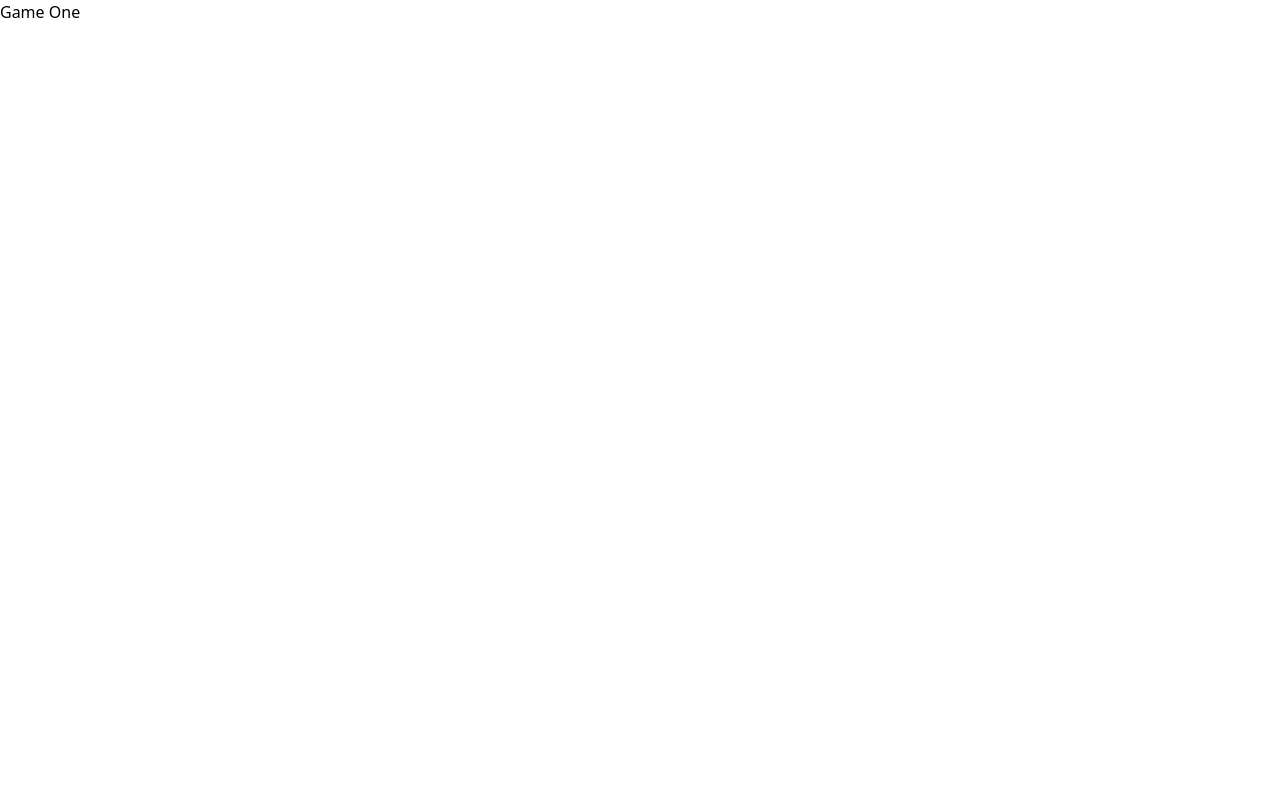
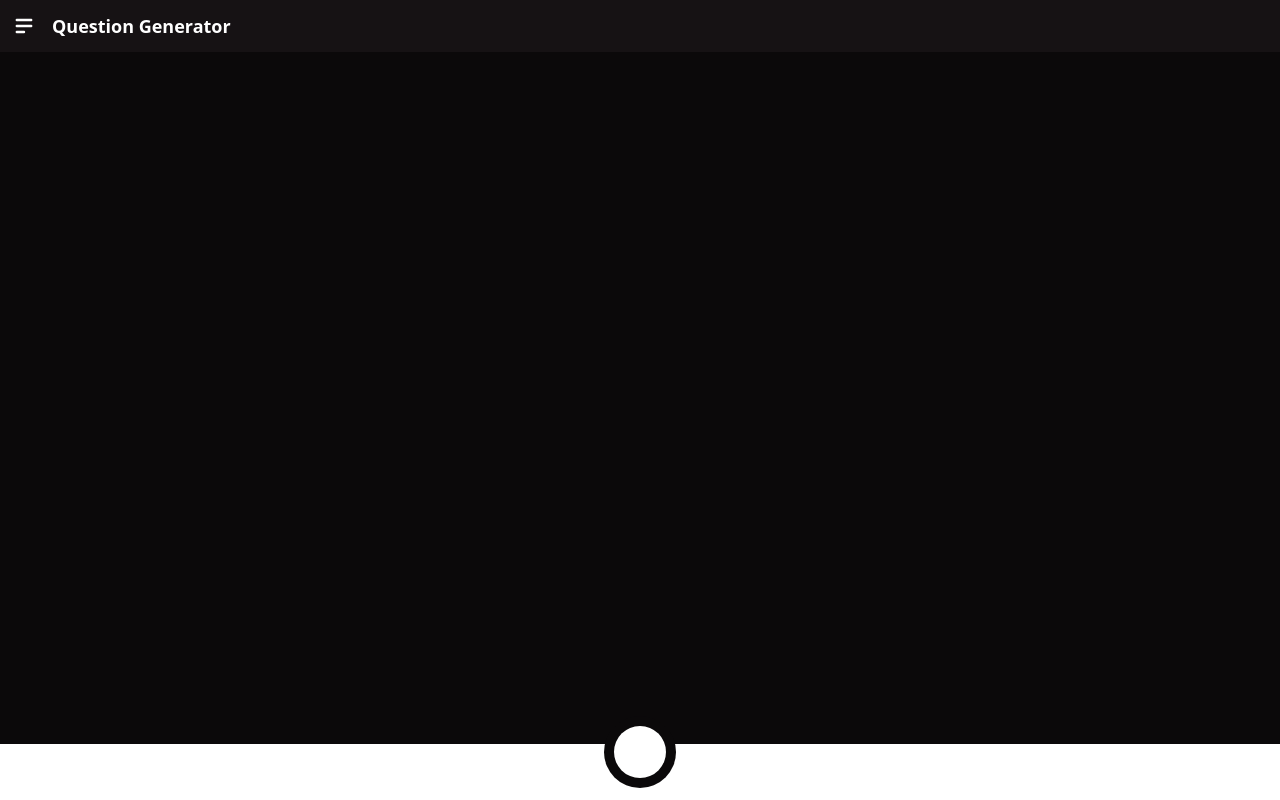
Before and after one commit to raviswamiii/TaleTalk, a React (Vite) app in the folder Frontend/: page /gameOne in a window 1280 px wide. Built offline with nearby package versions, Linux system fonts and the light colour scheme.

Commit message:
gameOneCreated

```diff
--- a/Frontend/src/games/GameOne.jsx
+++ b/Frontend/src/games/GameOne.jsx
@@ -1,7 +1,59 @@
-import React from 'react'
+import React, { useState } from "react";
+import { HiMenuAlt2 } from "react-icons/hi";
 
 export const GameOne = () => {
+  const newQuestions = [
+    { question: "What is the capital of France?" },
+    { question: "Who wrote 'Romeo and Juliet'?" },
+    {
+      question:
+        "Who wrote 'Romeo and Julietglkjgkjkjgjgkjsdjglsjfgjdfskjglsjglsjfgjsjgljgl'?",
+    },
+    { question: "What is the largest planet in our solar system?" },
+  ];
+  const [questions, setQuestions] = useState([]);
+  const [currentIndex, setCurrentIndex] = useState(0);
+
+  const generateQuestions = () => {
+    if (currentIndex >= newQuestions.length) return;
+    setQuestions((prev) => [newQuestions[currentIndex], ...prev]);
+    setCurrentIndex((prev) => prev + 1);
+  };
+
   return (
-    <div>Game One</div>
-  )
-}
+    <div className="relative h-screen bg-[#0B090A] flex flex-col">
+      <div className="flex gap-4 items-center bg-[#161214] text-white px-3 py-3">
+        <HiMenuAlt2 className="text-2xl" />
+        <h1 className="font-semibold text-lg">Question Generator</h1>
+      </div>
+
+      <div className="h-screen p-6 overflow-y-scroll">
+        {questions.length > 0
+          ? questions.map((question, index) => {
+              const isLatest = index === 0;
+              return (
+                <div
+                  key={index}
+                  className={`rounded-xl mb-4 flex justify-center items-center overflow-hidden p-5 ${isLatest ? "bg-blue-900" : "bg-red-900"}`}
+                >
+                  <p className="text-white font-semibold text-center w-full wrap-break-word">
+                    {question.question}
+                  </p>
+                </div>
+              );
+            })
+          : ""}
+      </div>
+
+      <div className="absolute bottom-0 w-full flex flex-col items-center">
+        <div className="absolute bottom-3 bg-[#0B090A] h-18 w-18 rounded-full flex justify-center items-center">
+          <button
+            onClick={generateQuestions}
+            className="bg-white h-13 w-13 rounded-full"
+          ></button>
+        </div>
+        <div className="bg-white h-[7vh] w-full"></div>
+      </div>
+    </div>
+  );
+};
--- a/Frontend/src/pages/Home.jsx
+++ b/Frontend/src/pages/Home.jsx
@@ -13,7 +13,7 @@ import { Link } from "react-router-dom";
 
 export const Home = () => {
   const games = [
-    { id: 1, name: "Wordle", img: game1, link: "/gameOne" },
+    { id: 1, name: "Question Generator", img: game1, link: "/gameOne" },
     { id: 2, name: "Game name", img: game2 },
     { id: 3, name: "Game name", img: game3 },
     { id: 4, name: "Game name", img: game4 },
@@ -23,8 +23,8 @@ export const Home = () => {
     { id: 8, name: "Game name", img: game8 },
   ];
   return (
-    <div className="min-h-screen bg-[#0B090A] flex flex-col">
-      <div className="bg-[#161214] text-white px-4 py-3 flex items-center justify-between">
+    <div className="h-screen bg-[#0B090A] flex flex-col">
+      <div className="bg-[#161214] text-white px-3 py-3 flex items-center justify-between">
         <div className="flex gap-4 items-center">
           <HiMenuAlt2 className="text-2xl" />
           <h1 className="font-semibold text-lg">Tale Talk</h1>
@@ -32,8 +32,7 @@ export const Home = () => {
         <MdManageAccounts className="text-2xl" />
       </div>
 
-      <div className="flex-1 overflow-y-auto p-9 sm:p-10 md:p-11 lg:p-12">
-        <div className="grid grid-cols-2 md:grid-cols-3 lg:grid-cols-4 gap-4 sm:gap-6">
+      <div className="overflow-y-auto p-9 sm:p-10 md:p-11 lg:p-12 grid grid-cols-2 md:grid-cols-3 lg:grid-cols-4 gap-4 sm:gap-6">
         {games.map((game) => (
           <Link
             to={game.link || "#"}
@@ -47,7 +46,7 @@ export const Home = () => {
             />
 
             <div className="absolute bottom-2 w-full flex justify-center">
-                <p className="bg-black/60 backdrop-blur-md text-white text-xs sm:text-sm font-semibold px-4 py-1 rounded-full shadow-lg whitespace-nowrap">
+              <p className="bg-black/60 backdrop-blur-md text-white text-xs sm:text-sm font-semibold px-4 py-1 rounded-full shadow-lg whitespace-nowrap truncate max-w-27.5 sm:max-w-50 md:max-w-40 xl:max-w-55">
                 {game.name}
               </p>
             </div>
@@ -55,6 +54,5 @@ export const Home = () => {
         ))}
       </div>
     </div>
-    </div>
   );
 };
```
Lines whose indentation alone changed are shown as unchanged.
